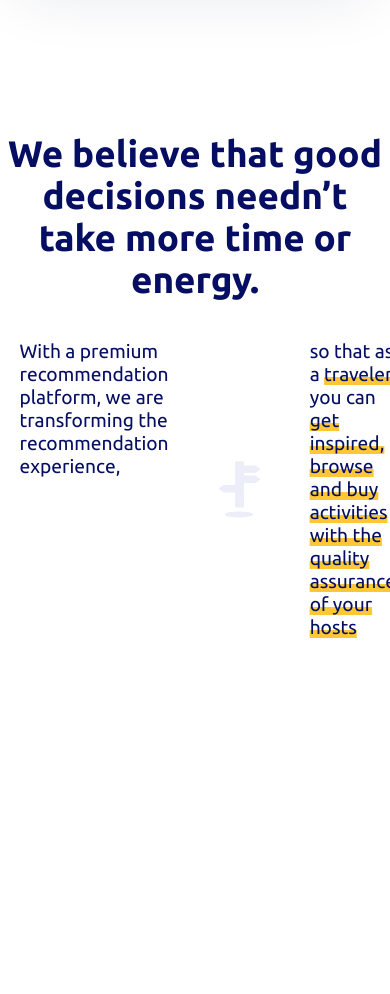
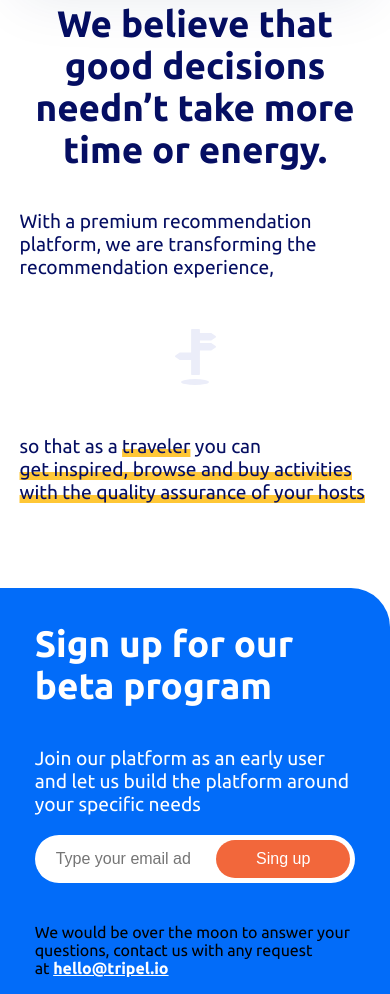
Before and after one commit to pepper-labs/tripel.io, a Next.js app: page / in a window 390 px wide. Shown: the part 2420-3414 px from the top of the page. Before the commit the page ends 3078 px from the top, so only its background shows below. Built offline with nearby package versions, Linux system fonts and the light colour scheme.

Commit message:
Add signup section to the footer

```diff
--- /dev/null
+++ b/components/Footer.tsx
@@ -0,0 +1,33 @@
+import styles from '../styles/Footer.module.css';
+
+export default function Footer() {
+  return <footer className={styles.footer}>
+    <div className="container">
+      <div className={styles.footer__signup}>
+        <div>
+          <h4>
+            Sign up for our beta program
+          </h4>
+
+          <p>
+            Join our platform as an early user and let us build the platform around your specific needs
+          </p>
+
+          <div className={styles.footer__input}>
+            <input type="email" placeholder="Type your email address..."/>
+            <button>Sing up</button>
+          </div>
+        </div>
+
+        <div>
+          <img className={styles.footer__illustration} src="/signup.svg" alt="Sign up for our beta program"/>
+        </div>
+      </div>
+
+      <div className={styles.footer__contact}>
+        We would be over the moon to answer your questions, contact us with any request at&nbsp;
+        <a className={styles.footer__cta} href="mailto:hello@tripel.io">hello@tripel.io</a>
+      </div>
+    </div>
+  </footer>
+}
--- a/pages/index.tsx
+++ b/pages/index.tsx
@@ -3,6 +3,7 @@ import styles from '../styles/Home.module.css';
 import ProductHighlights from '../components/ProductHighlights';
 import Hero from '../components/Hero';
 import Premise from '../components/Premise';
+import Footer from '../components/Footer';
 
 export default function Home() {
   return (
@@ -19,6 +20,8 @@ export default function Home() {
 
         <Premise/>
       </main>
+
+      <Footer/>
     </>
   );
 }
--- /dev/null
+++ b/styles/Footer.module.css
@@ -0,0 +1,89 @@
+.footer {
+  background-color: #026CF9;
+  border-top-right-radius: 10vw;
+  padding: 2vh;
+  color: #fff;
+}
+
+.footer h4 {
+  font-size: 2.3em;
+  margin: 0 0 40px;
+}
+
+.footer p {
+  font-size: 1.2em;
+}
+
+.footer__signup {
+  display: grid;
+  grid-template-columns: 1.2fr 0.8fr;
+  gap: 5vw;
+}
+
+@media (max-width: 700px) {
+  .footer__signup {
+    display: block;
+  }
+}
+
+.footer__illustration {
+  mix-blend-mode: color-burn;
+  opacity: 0.8;
+  height: 280px;
+}
+
+@media (max-width: 700px) {
+  .footer__illustration {
+    display: none;
+  }
+}
+
+.footer__input {
+  display: inline-block;
+  background-color: #fff;
+  border-radius: 40px;
+  padding: 5px;
+  font-size: 1em;
+  overflow: hidden;
+}
+
+@media (max-width: 700px) {
+  .footer__input {
+    display: flex;
+  }
+
+  .footer__input input {
+    flex: 1 1 50%;
+    width: 100%;
+  }
+}
+
+.footer__input input {
+  border: none;
+  font-size: 1em;
+  padding: 0.5em 1em;
+  outline: none;
+}
+
+.footer__input button {
+  margin-left: 10px;
+  border-radius: 40px;
+  padding: 10px 40px;
+  background-color: #F2673B;
+  color: #fff;
+  border: none;
+  outline: none;
+  cursor: pointer;
+  font-size: 1em;
+}
+
+.footer__contact {
+  color: #000;
+  margin-top: 40px;
+}
+
+.footer__cta {
+  font-weight: bold;
+  color: #fff;
+  text-decoration: underline;
+}
--- a/styles/Premise.module.css
+++ b/styles/Premise.module.css
@@ -1,3 +1,7 @@
+.premise {
+  margin-bottom: 10vh;
+}
+
 .premise h3 {
   font-size: 2.3em;
   margin: 0 auto;
@@ -5,13 +9,33 @@
   max-width: 800px;
 }
 
+@media (max-width: 700px) {
+  .premise h3 {
+    display: block;
+    max-width: 90%;
+    margin-top: 1em;
+  }
+}
+
 .premise__comparison {
   display: flex;
+}
+
+@media (max-width: 700px) {
+  .premise__comparison {
+    display: block;
+  }
 }
 
 .premise__comparison img {
   display: block;
   margin: 0 50px;
+}
+
+@media (max-width: 700px) {
+  .premise__comparison img {
+    margin: 50px auto;
+  }
 }
 
 .premise__comparison p {
--- a/styles/ProductHighlights.module.css
+++ b/styles/ProductHighlights.module.css
@@ -8,7 +8,7 @@
 
 @media (max-width: 700px) {
   .highlights {
-    padding-top: 0;
+    padding: 0;
   }
 }
 
```
Also changed, not shown: public/signup.svg (added).
